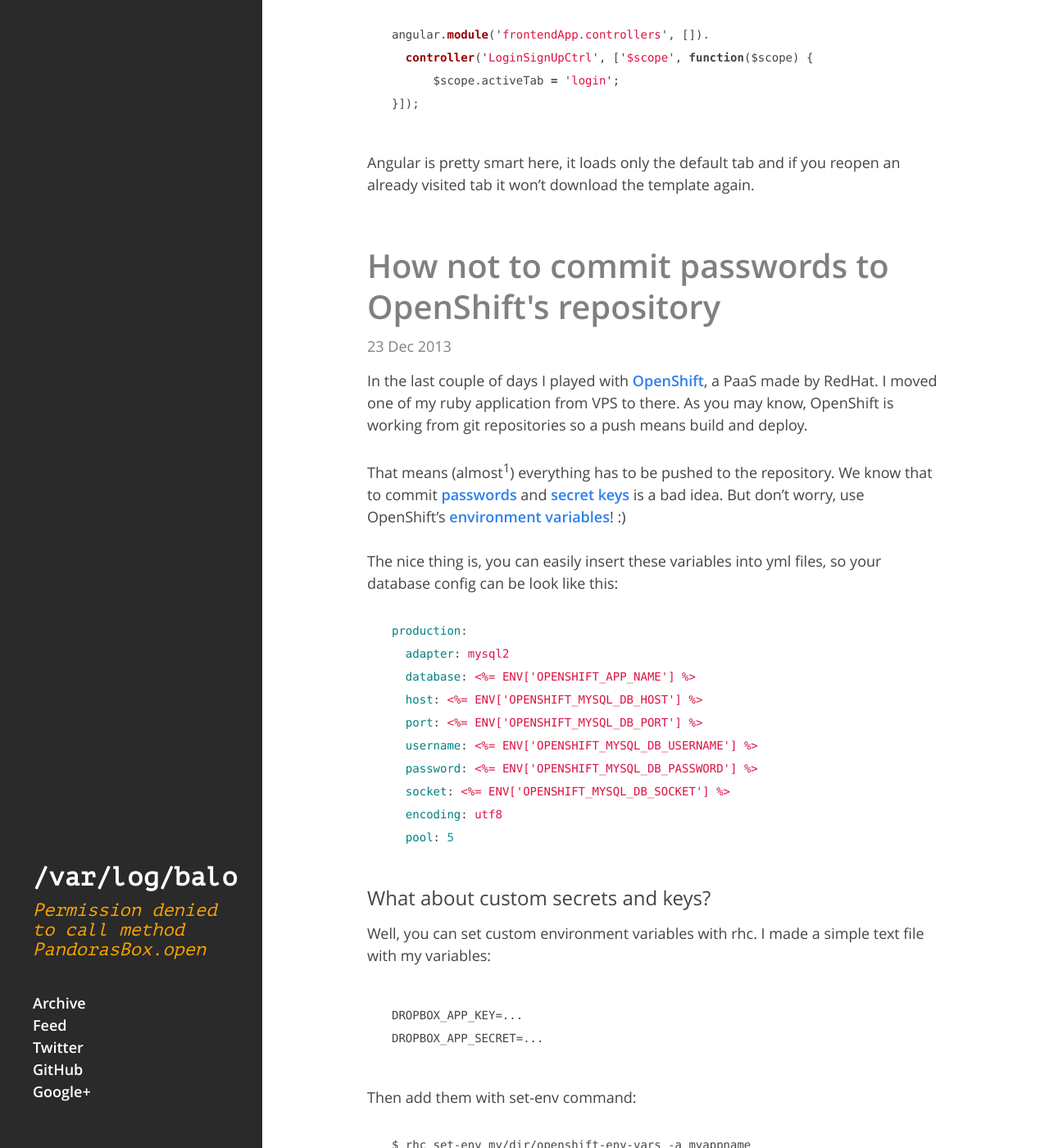
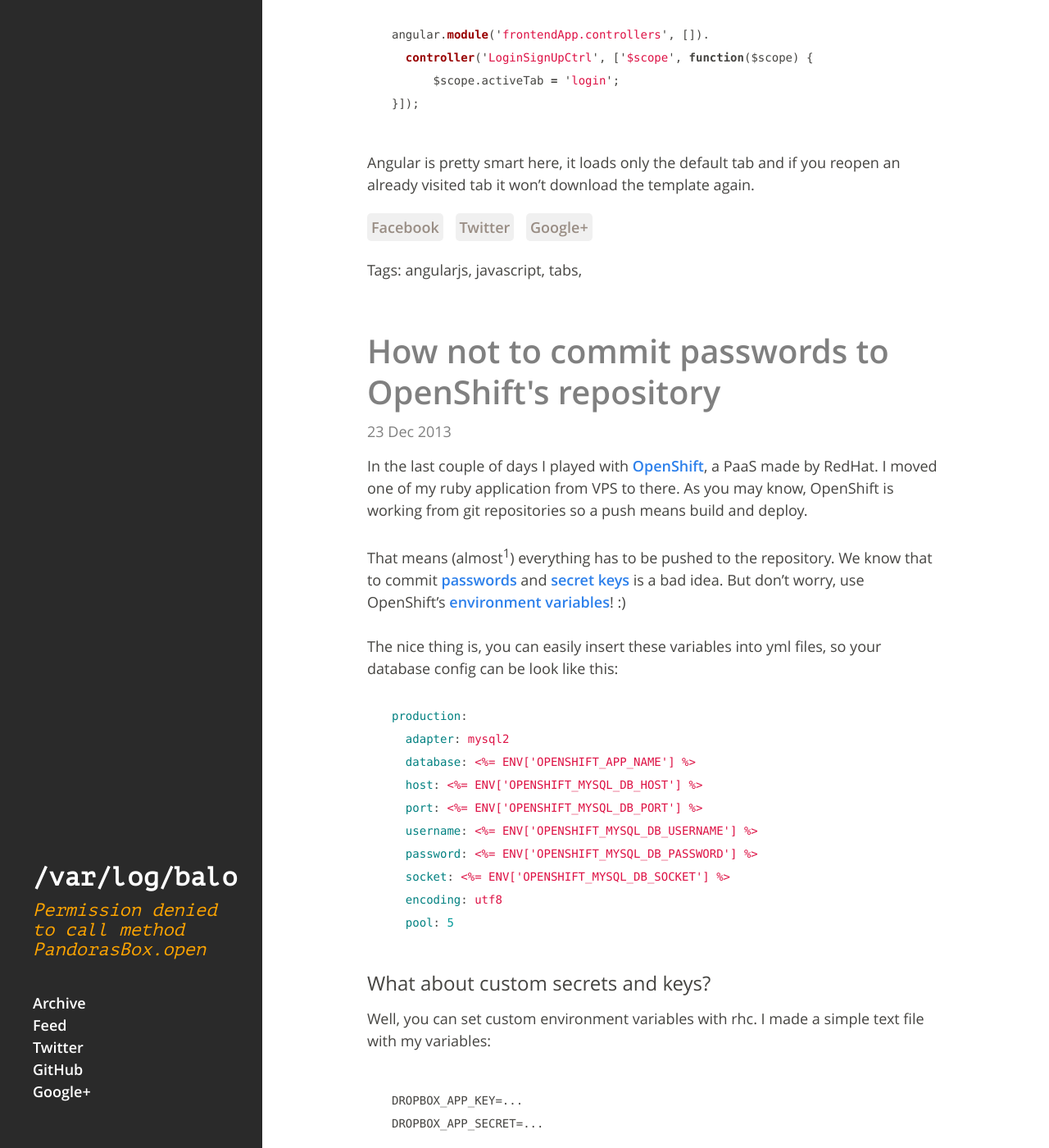
Before and after one commit to vbalazs/vbalazs.github.io, a Jekyll site: the page built from index.html, in a window 1280 px wide and 1400 px high, scrolled down 1089 px. Shown: the whole window at 82% size. Built offline with Jekyll 4.4.1, drawn with Linux system fonts in a browser that asks for light colours; Markdown is read by kramdown in place of the engine named in the settings; the list of posts is cut into pages by our own code; some of the changed text lies outside the part shown.

Commit message:
Share buttons and tags on index and post pages

```diff
--- a/assets/css/custom.css
+++ b/assets/css/custom.css
@@ -26,6 +26,14 @@
 
 .meta .date {
   color: grey;
+}
+
+.related {
+  padding-top: 10px;
+}
+
+.post {
+  margin-bottom: 20px;
 }
 
 /* fonts */
@@ -66,3 +74,40 @@
   font-weight: 400;
   src: local('PT Mono'), local('PTMono-Regular'), url(/assets/fonts/ptmono-v1-dMra6Jbp4dctDCd8lX4tlg.woff) format('woff');
 }
+
+div.custom-post-share-buttons {
+    margin-bottom: 25px;
+    margin-top: 25px;
+}
+
+div.custom-post-share-buttons a {
+  margin-right: 10px;
+  padding: 5px;
+  font-family: 'Open Sans', Arial, serif;
+  color: rgba(119, 102, 90, 0.72);
+  text-decoration: none;
+  background-color: #f0f0f0;
+  border-radius: 5px;
+}
+
+div.custom-post-share-buttons a:hover {
+  cursor: pointer;
+  font-family: 'Open Sans', Arial, serif;
+  text-decoration: none;
+  background-color:  #2D80EB; /*#a5c63b;*/
+  color: #ffffff;
+  -webkit-transition-duration: .4s;
+  -webkit-transition-timing-function: ease-out;
+  -moz-transition-duration: .4s;
+  -moz-transition-timing-function: ease-out;
+  -o-transition-property: background color;
+  -o-transition-duration: .4s;
+  -o-transition-timing-function: ease-out;
+  -ms-transition-property: background color;
+  -ms-transition-duration: .4s;
+  -ms-transition-timing-function: ease-out;
+  transition-property: background color;
+  transition-duration: .4s;
+  transition-timing-function: ease-out;
+  border-radius: 5px;
+}
--- a/index.html
+++ b/index.html
@@ -10,6 +10,21 @@ layout: default
       </p>
       <div class="content">
           {{ post.content }}
+      </div>
+
+      <div class="custom-post-share-buttons">
+        <a href="https://www.facebook.com/sharer.php?u={{site.url}}{{post.url}}" target="_blank">
+      Facebook</a>
+        <a href="https://twitter.com/share?text={{post.title}}&amp;url={{site.url}}{{post.url}}" target="_blank">
+      Twitter</a>
+        <a href="https://plus.google.com/share?url={{site.url}}{{post.url}}" target="_blank">Google+</a>
+      </div>
+
+      <div class="tags">
+        Tags:
+        {% for tag in post.tags %}
+            {{tag}},
+        {% endfor %}
       </div>
   </div>
 {% endfor %}
```
Also changed, not shown: _layouts/post.html (+8 -2 lines).
